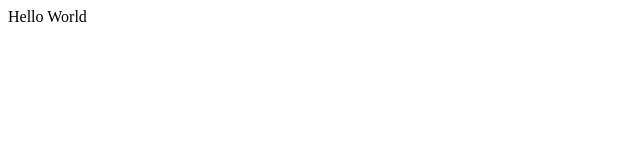
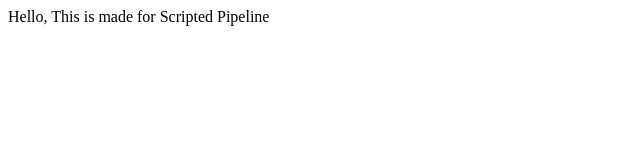
Before and after one commit to beglaryanliana/websample, a plain HTML site: page index.html in a window 1280 px wide. Shown: the whole page, without its empty margins (0-640 px from the left). Drawn offline with Linux system fonts and the light colour scheme.

Commit message:
new change in the index file

```diff
--- a/index.html
+++ b/index.html
@@ -4,6 +4,6 @@
           <title>My Website Title</title>
      </head>
      <body>
-          Hello World
+          Hello, This is made for Scripted Pipeline
      </body>
 </html>
```
